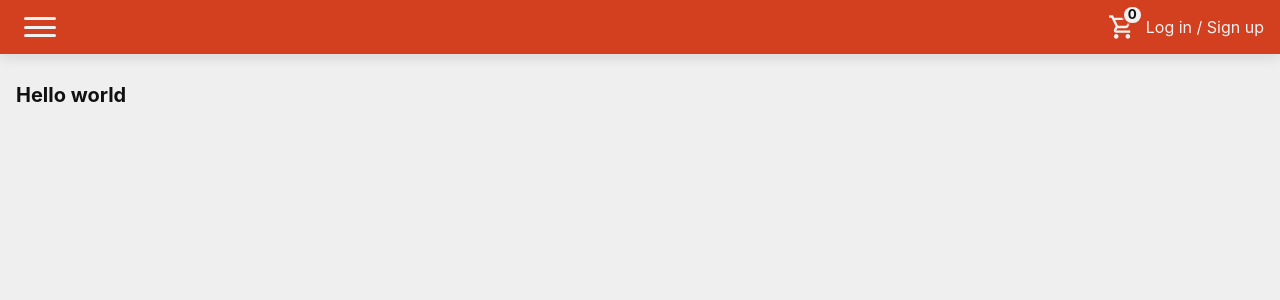
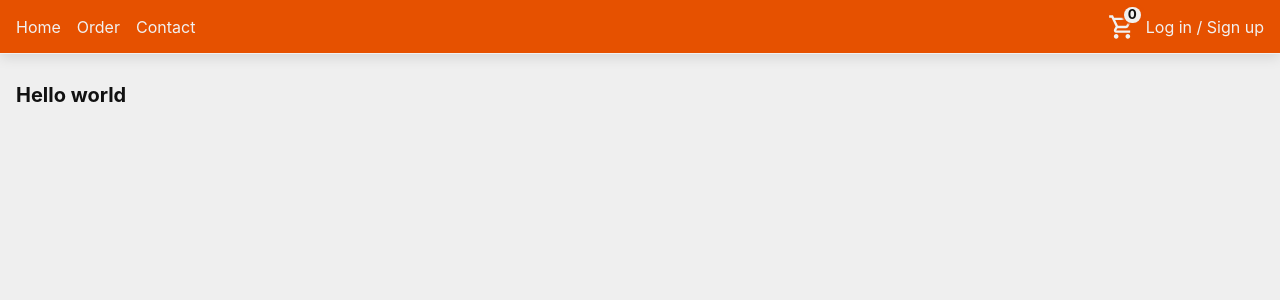
Before and after one commit to cichowsky/pizzeria, a Next.js app: page / in a window 1280 px wide. Shown: the top 300 px of the page. Built offline with nearby package versions, Linux system fonts and the light colour scheme.

Commit message:
add mq to navigation styles

```diff
--- a/components/HamburgerButton/HamburgerButton.styles.ts
+++ b/components/HamburgerButton/HamburgerButton.styles.ts
@@ -1,5 +1,8 @@
 import styled, { css } from 'styled-components';
+import SButtonIcon from 'components/UI/ButtonIcon/ButtonIcon';
 import { hamburger } from 'styles/constants';
+
+export const SHamburgerButton = styled(SButtonIcon)``;
 
 interface ISHamburgerProps {
   readonly isActive: boolean;
--- a/components/HamburgerButton/HamburgerButton.tsx
+++ b/components/HamburgerButton/HamburgerButton.tsx
@@ -1,5 +1,4 @@
-import SButtonIcon from 'components/UI/ButtonIcon/ButtonIcon';
-import { SHamburger } from './HamburgerButton.styles';
+import { SHamburgerButton, SHamburger } from './HamburgerButton.styles';
 
 interface IHamburgerButtonProps {
   isOpen: boolean;
@@ -9,7 +8,7 @@ interface IHamburgerButtonProps {
 
 const HamburgerButton = ({ isOpen, onClick, ariaControls }: IHamburgerButtonProps) => {
   return (
-    <SButtonIcon
+    <SHamburgerButton
       type="button"
       onClick={onClick}
       aria-label={isOpen ? 'Close the menu' : 'Open the menu'}
@@ -21,7 +20,7 @@ const HamburgerButton = ({ isOpen, onClick, ariaControls }: IHamburgerButtonProp
         <span />
         <span />
       </SHamburger>
-    </SButtonIcon>
+    </SHamburgerButton>
   );
 };
 
--- a/components/Header/Header.styles.ts
+++ b/components/Header/Header.styles.ts
@@ -10,6 +10,7 @@ export const SWrapper = styled.header`
   color: ${({ theme }) => theme.colors.headerText};
   background-color: ${({ theme }) => theme.colors.headerBackground};
   box-shadow: ${({ theme }) => theme.boxShadow};
+  border-bottom: 1px solid;
   z-index: 50;
 `;
 
--- a/components/Navigation/Navigation.styles.ts
+++ b/components/Navigation/Navigation.styles.ts
@@ -1,20 +1,31 @@
 import styled from 'styled-components';
 import { header } from 'styles/constants';
+import { SHamburgerButton } from 'components/HamburgerButton/HamburgerButton.styles';
 
 export const SNavLinks = styled.ul<{ isOpen: boolean }>`
+  @media (max-width: 640px) {
     position: fixed;
     top: ${header.height};
     bottom: 0;
     left: 0;
     transform: translateX(${({ isOpen }) => (isOpen ? '0' : '-101%')});
-  width: 50%;
 
-  display: flex;
     flex-direction: column;
-  padding: ${({ theme }) => theme.layout.padding};
-  gap: ${({ theme }) => theme.layout.padding};
+    padding: ${({ theme }) => theme.layout.padding} calc(2 * ${({ theme }) => theme.layout.padding});
     font-size: 1.125rem;
     background-color: ${({ theme }) => theme.colors.headerBackground};
     transition: transform 0.2s, visibility 0.2s;
     visibility: ${({ isOpen }) => !isOpen && 'hidden'};
+  }
+
+  display: flex;
+  gap: ${({ theme }) => theme.layout.padding};
 `;
+
+export const SNav = styled.nav`
+  @media (min-width: 641px) {
+    ${SHamburgerButton} {
+      display: none;
+    }
+  }
+`;
--- a/components/Navigation/Navigation.tsx
+++ b/components/Navigation/Navigation.tsx
@@ -2,7 +2,7 @@ import { useState, useRef } from 'react';
 import Link from 'next/link';
 import useDetectOutsideClick from 'hooks/useDetectOutsideClick';
 import HamburgerButton from 'components/HamburgerButton/HamburgerButton';
-import { SNavLinks } from './Navigation.styles';
+import { SNav, SNavLinks } from './Navigation.styles';
 
 const navLinks = [
   { path: '/', label: 'Home', id: 1 },
@@ -16,7 +16,7 @@ const Navigation = () => {
   useDetectOutsideClick(navRef, () => setIsMenuOpen(false));
 
   return (
-    <nav role="navigation" aria-label="Main menu" ref={navRef}>
+    <SNav role="navigation" aria-label="Main menu" ref={navRef}>
       <HamburgerButton
         isOpen={isMenuOpen}
         onClick={() => setIsMenuOpen(!isMenuOpen)}
@@ -32,7 +32,7 @@ const Navigation = () => {
           </li>
         ))}
       </SNavLinks>
-    </nav>
+    </SNav>
   );
 };
 
--- a/styles/theme.ts
+++ b/styles/theme.ts
@@ -3,10 +3,10 @@ import { DefaultTheme } from 'styled-components';
 const theme: DefaultTheme = {
   colors: {
     text: '#111111',
-    primary: '#d3401f',
+    primary: '#e65100',
     background: '#efefef',
     headerText: '#f1f1f1',
-    headerBackground: '#d3401f',
+    headerBackground: '#e65100',
   },
   layout: {
     maxWidth: '1280px',
```
Lines whose indentation alone changed are shown as unchanged.
